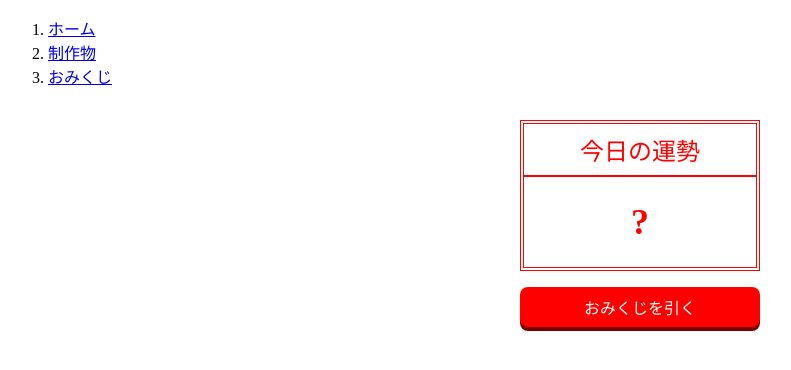
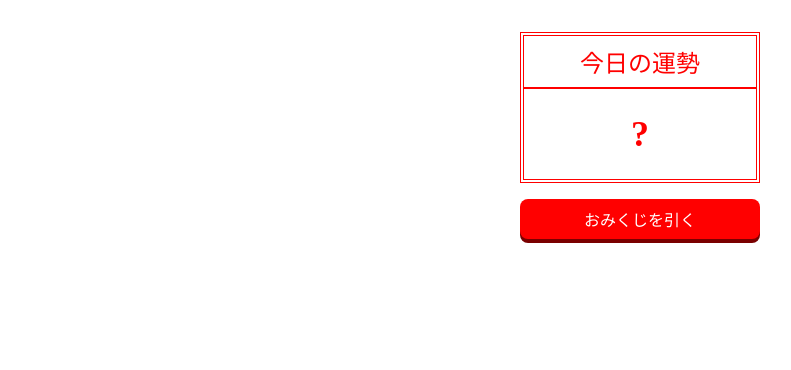
Before and after one commit to annyouu/onikuzi, a plain HTML site: page index.html in a window 1280 px wide. Shown: the whole page, without its empty margins (0-791 px from the left). Drawn offline with Linux system fonts and the light colour scheme.

Commit message:
Add files via upload

```diff
--- a/index.html
+++ b/index.html
@@ -7,22 +7,6 @@
   <link rel="stylesheet" href="style.css">
 </head>
 <body>
-  <ol class="breadcrumb">
-      <li>
-        <a href="index.html">ホーム</a>
-        <meta intemprop="position" content="1" />
-      </li>
-
-      <li>
-        <a href="product.html">制作物</a>
-        <meta itemprop="position" content="2" />
-      </li>
-      <li>
-        <a href="https://annyouu.github.io/onikuzi/">おみくじ</a>
-        <meta itemprop="position" content="2" />
-      </li>
-    </ol>
-
   <main>
 
     <section>
```
